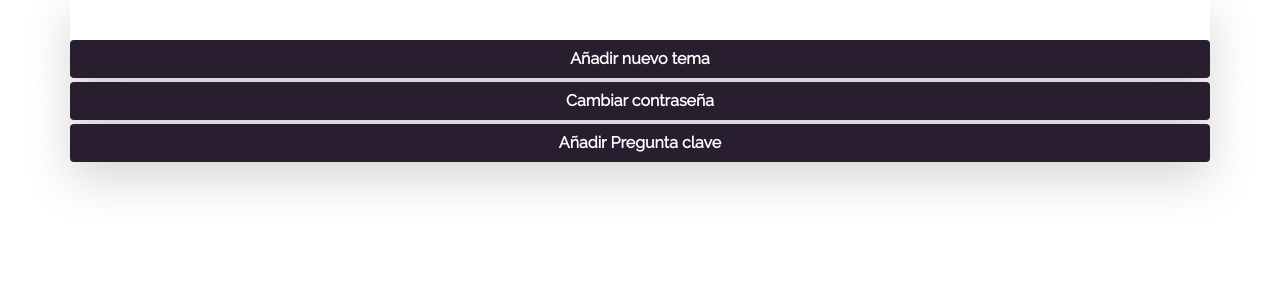
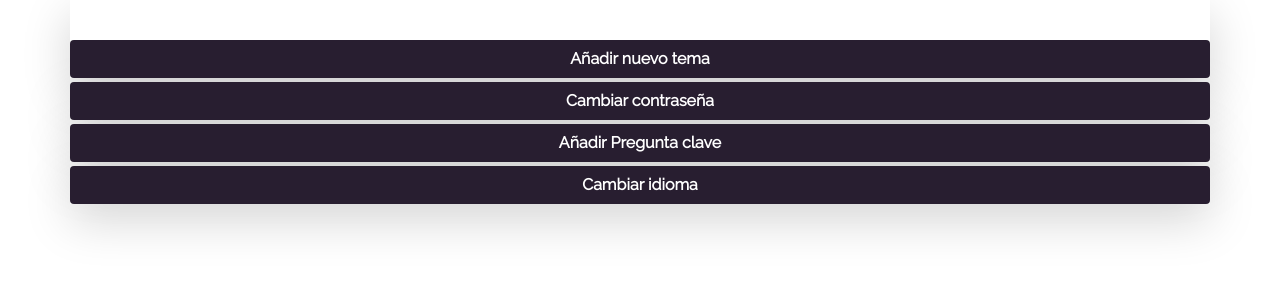
Before and after one commit to FedeLopez17/fedelibro, a Flask app: template templates/settings.html in a window 1280 px wide. Shown: the part 76-376 px from the top of the page. Run offline with Flask 2, Linux system fonts and the light colour scheme; the template is opened without the code that fills it, so the values that code supplies are empty; some libraries are stand-ins or nearby versions.

Commit message:
Added some more things for languages selector to work, both in app.py and settings.html

```diff
--- a/app.py
+++ b/app.py
@@ -66,6 +66,10 @@ def register():
         # hash password and insert new user into database.
         password_hash = generate_password_hash(password)
         db.execute("INSERT INTO users(username, hash) VALUES(?, ?)", username, password_hash)
+
+        # insert users preferred language to the database.
+        language = request.form.get("languages")
+        db.execute("UPDATE users SET language = ? WHERE username = ?", language, username)
 
         # insert principal subjects into subjects table for current user.
         user_id = db.execute("SELECT id FROM users WHERE username = ?", username)
@@ -463,6 +467,12 @@ def settings():
             db.execute("UPDATE users SET reset_question = ? WHERE username = ?", question, username)
             db.execute("UPDATE users SET reset_answer = ? WHERE username = ?", answer, username)
             return render_template("settings.html", username = username, alert = 0, message = "¡Pregunta clave agregada correctamente!")
+
+        if request.form.get("languages") != None:
+            language = request.form.get("languages")
+            db.execute("UPDATE users SET language = ? WHERE username = ?", language, username)
+            return render_template("settings.html", username = username, alert = 6, message = "¡Lenguaje cambiado correctamente! HAY QUE TRADUCIR ESTO")
+
     # Else, if user reached route via GET:
     else:
         return render_template("settings.html", username = username)
--- a/templates/settings.html
+++ b/templates/settings.html
@@ -86,6 +86,27 @@
 </div>
 </div>
 
+<div id = "language_change_button" class = "container p-0 my-0 shadow-lg">
+    <div class = "d-grid">
+        <button style = "color:white;" type="button" class="btn btn-block" id = "button_language_change" data-bs-toggle="collapse" data-bs-target="#language_change_collapse"><b>Cambiar idioma</b></button>
+    </div>
+</div>
+
+<div id = "language_change_collapse" class = "collapse">
+<div id = "language_change_parent" class = "container p-5 bg-dark text-white">
+    <div id = "language_change">
+        <form action ="/settings" method="post">
+            <label for="languages">Idioma:</label>
+            <select name="languages" id="languages">
+            <option value="spanish">Español</option>
+            <option value="english">English</option>
+            <option value="portuguese">Português</option>
+            </select>
+            <button class="btn" type="submit" style = "margin-top:1vh; width:100%">Cambiar idioma</button><br>
+        </form>
+    </div>
+</div>
+</div>
 
 
 {% endblock %}
```
